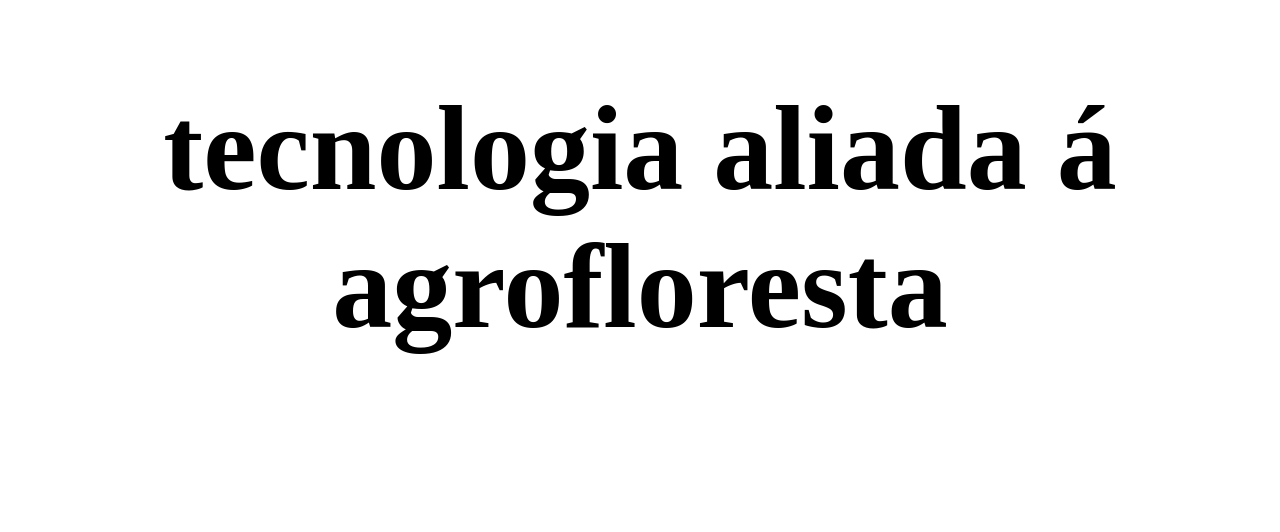
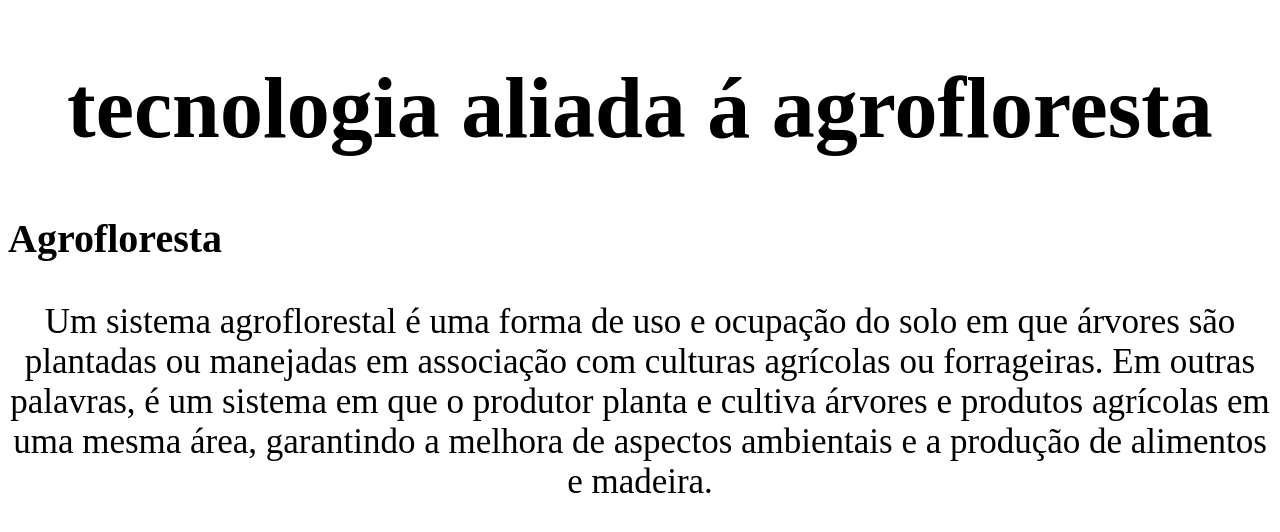
Before and after one commit to nobregagabiel/Gabriel-agrinho, a plain HTML site: page index.html in a window 1280 px wide. Drawn offline with Linux system fonts and the light colour scheme.

Commit message:
Add files via upload

```diff
--- a/index.html
+++ b/index.html
@@ -3,13 +3,23 @@
 <head>
     <meta charset="UTF-8">
     <meta name="viewport" content="width=device-width, initial-scale=1.0">
-    <title>tecnologia aliada a agrofloresta</title>
+    <title class="tecno">tecnologia aliada a agrofloresta</title>
     <link rel="stylesheet" href="style.css">
 </head>
 <body>
+    <head class="cabeçalho">
     <h1 class="titulo-um">tecnologia aliada á agrofloresta</h1>
    <h2 class="titulo-dois"></h2>
-    <p class="agrofloresta-texto-um"></p>
+    <p class="horta-texto-um"></p>
+    <p class="horta-texto-dois"></p>
+</head>
+</body>
+<span></span>
+<section class="agrofloresta">
+<h3 class="titulo-terceiro">Agrofloresta</h3>
+<p class="texto-agrofloresta">Um sistema agroflorestal é uma forma de uso e ocupação do solo em que árvores são plantadas ou manejadas em associação com culturas agrícolas ou forrageiras. Em outras palavras, é um sistema em que o produtor planta e cultiva árvores e produtos agrícolas em uma mesma área, garantindo a melhora de aspectos ambientais e a produção de alimentos e madeira.</p>
 
-</body>
+
+
+</section>
 </html>
--- a/style.css
+++ b/style.css
@@ -1,3 +1,17 @@
-body { text-align: center;
-font-size: 60px;
+body{
+text-align: center;
+font-size: 43px;
 }
+.cabeçalho{
+    background-color: green white;
+}
+.horta-texto-um{
+    font-size: 20px;
+}
+.titulo-terceiro{
+    font-size: 40px;
+    text-align: left;
+}
+.texto-agrofloresta{
+   font-size: 35px;
+}
```
